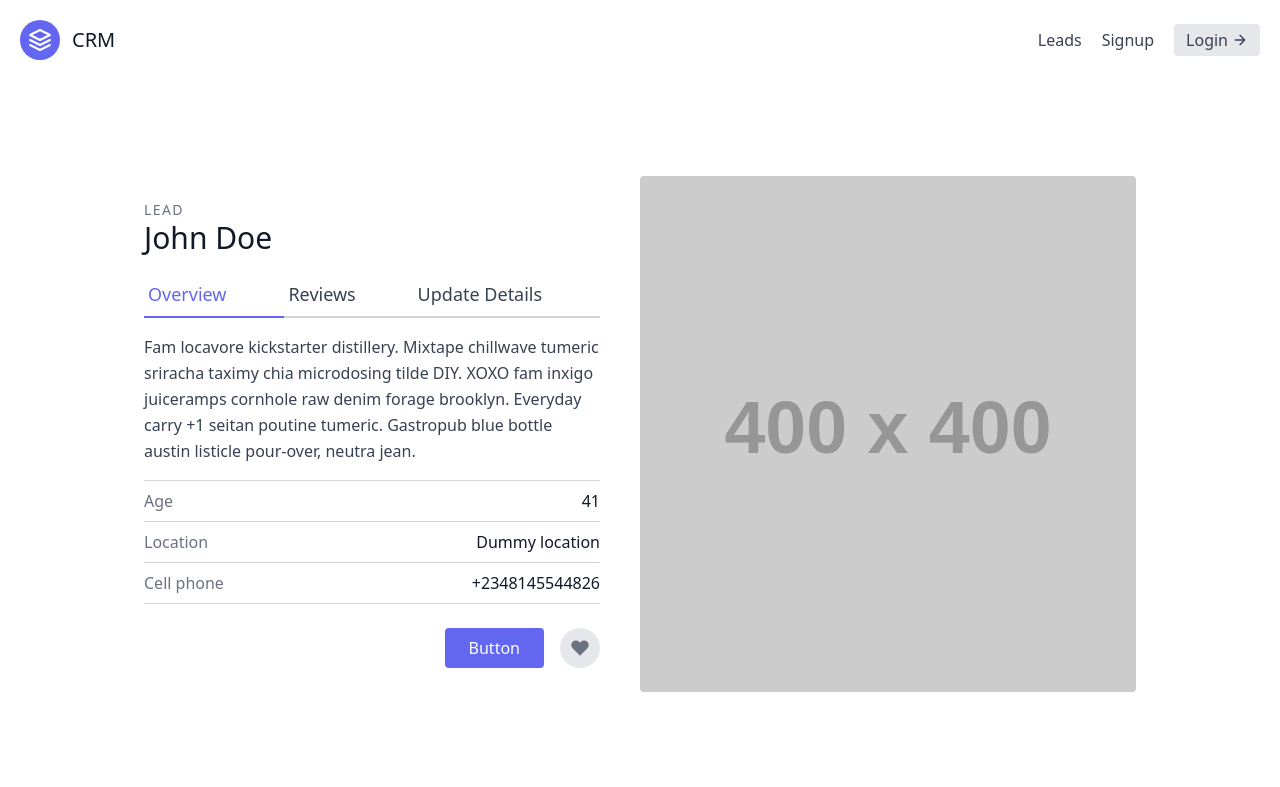
After one commit to JacobItopa/crm, a Django app: page /lead/2/detail/ in a window 1280 px wide. The commit adds this page. Shown: the top 787 px of the page. Run offline with Django 3.2, Linux system fonts and the light colour scheme; data comes from the database, SQL or seed files in the repository; both versions use the stored data as it was after the commit; grey boxes labelled with a size stand in for pictures from a placeholder-image service; some libraries are stand-ins or nearby versions.

Commit message:
CRUD operations with class based views

```diff
--- a/crm/settings.py
+++ b/crm/settings.py
@@ -121,6 +121,8 @@ USE_TZ = True
 # https://docs.djangoproject.com/en/3.2/howto/static-files/
 
 STATIC_URL = '/static/'
+STATICFILES_DIR = [BASE_DIR/"static"]
+STATIC_ROOT = "static_root"
 
 # Default primary key field type
 # https://docs.djangoproject.com/en/3.2/ref/settings/#default-auto-field
@@ -128,3 +130,4 @@ STATIC_URL = '/static/'
 DEFAULT_AUTO_FIELD = 'django.db.models.BigAutoField'
 
 AUTH_USER_MODEL = "leads.User"
+EMAIL_BACKEND = "django.core.mail.backends.console.EmailBackend"
--- a/crm/urls.py
+++ b/crm/urls.py
@@ -1,7 +1,14 @@
+from django.conf import settings
+from django.conf.urls.static import static
 from django.contrib import admin
 from django.urls import path, include
+from leads.views import HomePageView
 
 urlpatterns = [
     path('admin/', admin.site.urls),
-    path('lead/', include("leads.urls", namespace='lead')),
+    path("", HomePageView.as_view(), name="homepage"),
+    path('lead/', include("leads.urls", namespace='leads')),
 ]
+
+if settings.DEBUG:
+    urlpatterns += static(settings.STATIC_URL, document_root=settings.STATIC_ROOT)
--- a/leads/urls.py
+++ b/leads/urls.py
@@ -1,8 +1,11 @@
 from django.urls import path
-from .views import lead_list, lead_detail
+from .views import LeadListView, LeadDetailView, LeadCreateView, LeadUpdateView, LeadDeleteView
 
-app_name = "lead"
+app_name = "leads"
 urlpatterns = [
-    path("", lead_list),
-    path("<pk>/", lead_detail),
+    path("", LeadListView.as_view(), name="lead-list"),
+    path("<int:pk>/detail/", LeadDetailView.as_view(), name="lead-detail"),
+    path("<int:pk>/update/", LeadUpdateView.as_view(), name="lead-update"),
+    path("<int:pk>/delete/", LeadDeleteView.as_view(), name="lead-delete"),
+    path("lead-create/", LeadCreateView.as_view(), name="lead-create"),
 ]
--- a/leads/views.py
+++ b/leads/views.py
@@ -1,18 +1,54 @@
-from django.shortcuts import render
+from django.forms.models import BaseModelForm
+from django.http import HttpResponse
+from django.urls import reverse
 from .models import Lead
+from django.views import generic
+from .forms import LeadModelForm
+from django.core.mail import send_mail
 
 # Create your views here.
+class HomePageView(generic.TemplateView):
+    template_name = "home.html"
 
-def lead_list(request):
-    leads = Lead.objects.all()
-    context = {
-        "leads": leads
-    }
-    return render(request, "lead_list.html", context=context)
+class LeadListView(generic.ListView):
+    template_name = "lead_list.html"
+    queryset = Lead.objects.all()
+    context_object_name = "leads"
 
-def lead_detail(request, pk):
-    lead = Lead.objects.get(id=pk)
-    context = {
-        "lead": lead
-    }
-    return render(request, "lead_details.html", context=context)
+
+class LeadDetailView(generic.DetailView):
+    template_name = "lead_details.html"
+    queryset = Lead.objects.all()
+    context_object_name = 'lead'
+
+class LeadCreateView(generic.CreateView):
+    template_name = "lead_create.html"
+    form_class = LeadModelForm
+
+    def form_valid(self, form):
+        send_mail(
+            subject= "A lead has been created",
+            message= "Pleas visit the site to view the created lead",
+            from_email= "sanijacobs@proton.me",
+            recipient_list= ["itopasani@gmail.com"]
+        )
+        return super(LeadCreateView, self).form_valid(form)
+
+    def get_success_url(self):
+        return reverse("leads:lead-list")
+
+
+class LeadUpdateView(generic.UpdateView):
+    template_name = "lead_update.html"
+    queryset = Lead.objects.all()
+    form_class = LeadModelForm
+
+    def get_success_url(self):
+        return reverse("leads:lead-list")
+
+class LeadDeleteView(generic.DeleteView):
+    template_name = "lead_delete.html"
+    queryset = Lead.objects.all()
+
+    def get_success_url(self):
+        return reverse("leads:lead-list")
--- /dev/null
+++ b/templates/base.html
@@ -0,0 +1,17 @@
+<!DOCTYPE html>
+<html lang="en">
+<head>
+    <meta charset="UTF-8">
+    <meta name="viewport" content="width=device-width, initial-scale=1.0">
+    <title>CRM</title>
+    <link href="https://unpkg.com/tailwindcss@^2/dist/tailwind.min.css" rel="stylesheet">
+</head>
+<body>
+    <div class="max-w-7xl mx-auto">
+        {% include 'navbar.html' %}
+        {% block content %}
+        {% endblock content %}
+    </div>
+    {% include "scripts.html" %}
+</body>
+</html>
--- a/templates/lead_details.html
+++ b/templates/lead_details.html
@@ -1,25 +1,48 @@
-<!Doctype html>
-<html lang="eng">
-<head>
-    <meta charset="UTF-8">
-    <meta name="viewport" content="width=device-width, initial-scale=1.0">
-    <title>Document</title>
-    <style>
-        .lead{
-            padding-top: 10px;
-            padding-bottom: 10px;
-            padding-left: 6px;
-            padding-right: 6px;
-            margin-top: 10px;
-            background-color: #f6f6f6;
-            width: 100%;
-        }
-    </style>
-</head>
-<body>
-    <h1>{{lead.first_name}}'s details</h1>
-    <div class="lead">
-        <p>This is {{lead.first_name}} {{lead.last_name}}. Email:{{lead.email}}</p>
+{% extends "base.html" %}
+
+{% block content %}
+
+<section class="text-gray-700 body-font overflow-hidden">
+    <div class="container px-5 py-24 mx-auto">
+      <div class="lg:w-4/5 mx-auto flex flex-wrap">
+        <div class="lg:w-1/2 w-full lg:pr-10 lg:py-6 mb-6 lg:mb-0">
+            <h2 class="text-sm title-font text-gray-500 tracking-widest">LEAD</h2>
+            <h1 class="text-gray-900 text-3xl title-font font-medium mb-4">{{ lead.first_name }} {{ lead.last_name }}</h1>
+            <div class="flex mb-4">
+                <a href="{% url 'leads:lead-detail' lead.pk %}" class="flex-grow text-indigo-500 border-b-2 border-indigo-500 py-2 text-lg px-1">
+                    Overview
+                </a>
+                <a class="flex-grow border-b-2 border-gray-300 py-2 text-lg px-1">
+                    Reviews
+                </a>
+                <a href="{% url 'leads:lead-update' lead.pk %}" class="flex-grow border-b-2 border-gray-300 py-2 text-lg px-1">
+                    Update Details
+                </a>
+            </div>
+            <p class="leading-relaxed mb-4">Fam locavore kickstarter distillery. Mixtape chillwave tumeric sriracha taximy chia microdosing tilde DIY. XOXO fam inxigo juiceramps cornhole raw denim forage brooklyn. Everyday carry +1 seitan poutine tumeric. Gastropub blue bottle austin listicle pour-over, neutra jean.</p>
+            <div class="flex border-t border-gray-300 py-2">
+                <span class="text-gray-500">Age</span>
+                <span class="ml-auto text-gray-900">{{ lead.age }}</span>
+            </div>
+            <div class="flex border-t border-gray-300 py-2">
+                <span class="text-gray-500">Location</span>
+                <span class="ml-auto text-gray-900">Dummy location</span>
+            </div>
+            <div class="flex border-t border-b mb-6 border-gray-300 py-2">
+                <span class="text-gray-500">Cell phone</span>
+                <span class="ml-auto text-gray-900">{{lead.phone_number}}</span>
+            </div>
+            <div class="flex">
+                <button class="flex ml-auto text-white bg-indigo-500 border-0 py-2 px-6 focus:outline-none hover:bg-indigo-600 rounded">Button</button>
+                <button class="rounded-full w-10 h-10 bg-gray-200 p-0 border-0 inline-flex items-center justify-center text-gray-500 ml-4">
+                <svg fill="currentColor" stroke-linecap="round" stroke-linejoin="round" stroke-width="2" class="w-5 h-5" viewBox="0 0 24 24">
+                    <path d="M20.84 4.61a5.5 5.5 0 00-7.78 0L12 5.67l-1.06-1.06a5.5 5.5 0 00-7.78 7.78l1.06 1.06L12 21.23l7.78-7.78 1.06-1.06a5.5 5.5 0 000-7.78z"></path>
+                </svg>
+                </button>
+            </div>
+        </div>
+        <img alt="ecommerce" class="lg:w-1/2 w-full lg:h-auto h-64 object-cover object-center rounded" src="https://dummyimage.com/400x400">
+      </div>
     </div>
-</body>
-</html>
+  </section>
+{% endblock content %}
--- /dev/null
+++ b/templates/navbar.html
@@ -0,0 +1,20 @@
+<header class="text-gray-700 body-font">
+    <div class="container mx-auto flex flex-wrap p-5 flex-col md:flex-row items-center">
+      <a href="{% url 'homepage' %}" class="flex title-font font-medium items-center text-gray-900 mb-4 md:mb-0">
+        <svg xmlns="http://www.w3.org/2000/svg" fill="none" stroke="currentColor" stroke-linecap="round" stroke-linejoin="round" stroke-width="2" class="w-10 h-10 text-white p-2 bg-indigo-500 rounded-full" viewBox="0 0 24 24">
+          <path d="M12 2L2 7l10 5 10-5-10-5zM2 17l10 5 10-5M2 12l10 5 10-5"></path>
+        </svg>
+        <span class="ml-3 text-xl">CRM</span>
+      </a>
+      <nav class="md:ml-auto flex flex-wrap items-center text-base justify-center">
+        <a href="{% url 'leads:lead-list' %}" class="mr-5 hover:text-gray-900">Leads</a>
+        <a class="mr-5 hover:text-gray-900">Signup</a>
+      </nav>
+      <a href='#' class="inline-flex items-center bg-gray-200 border-0 py-1 px-3 focus:outline-none hover:bg-gray-300 rounded text-base mt-4 md:mt-0">
+          Login
+            <svg fill="none" stroke="currentColor" stroke-linecap="round" stroke-linejoin="round" stroke-width="2" class="w-4 h-4 ml-1" viewBox="0 0 24 24">
+                <path d="M5 12h14M12 5l7 7-7 7"></path>
+            </svg>
+      </a>
+    </div>
+</header>
--- /dev/null
+++ b/templates/scripts.html
@@ -0,0 +1,3 @@
+<script>
+    console.log("hello")
+</script>
```
Also changed, not shown: leads/forms.py (added, +14 -0 lines), templates/home.html (added, +20 -0 lines), templates/lead_create.html (added, +12 -0 lines), templates/lead_delete.html (added, +12 -0 lines), templates/lead_list.html (+43 -26 lines), templates/lead_update.html (added, +35 -0 lines), db.sqlite3.
